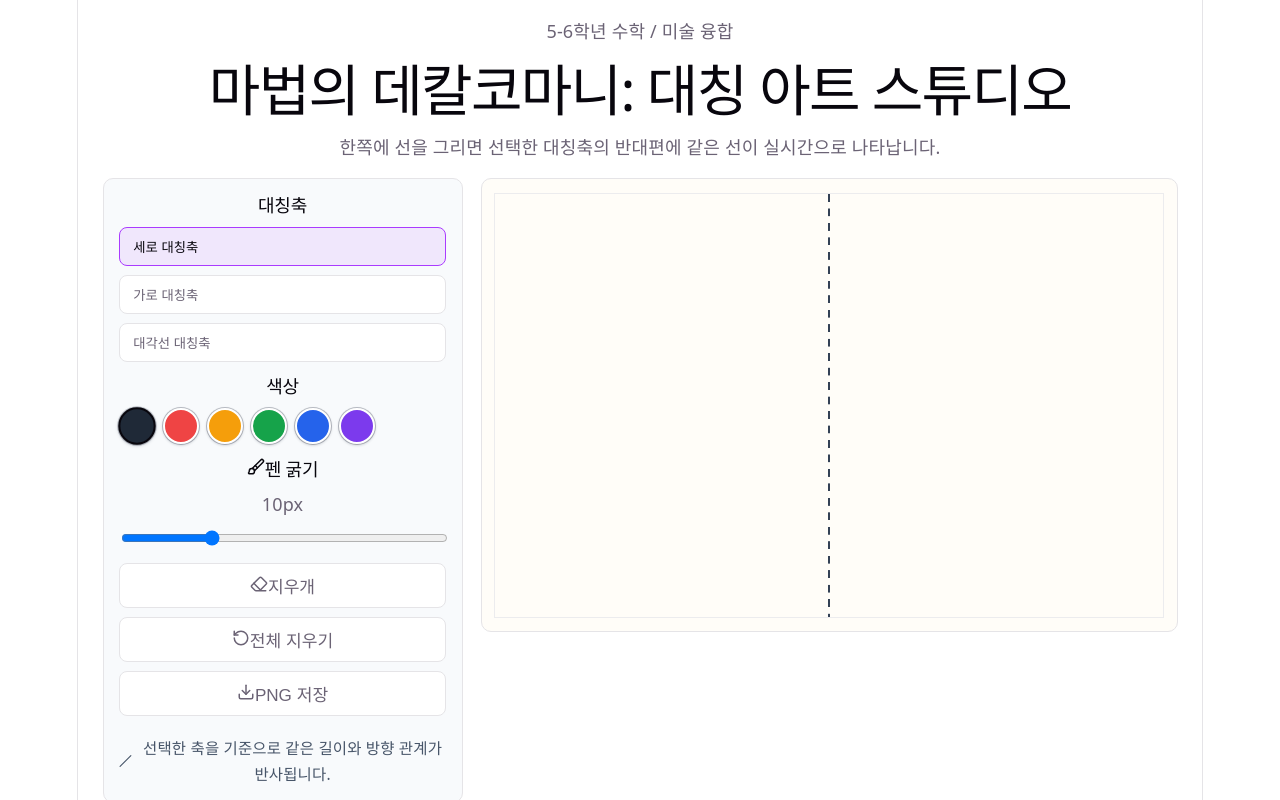
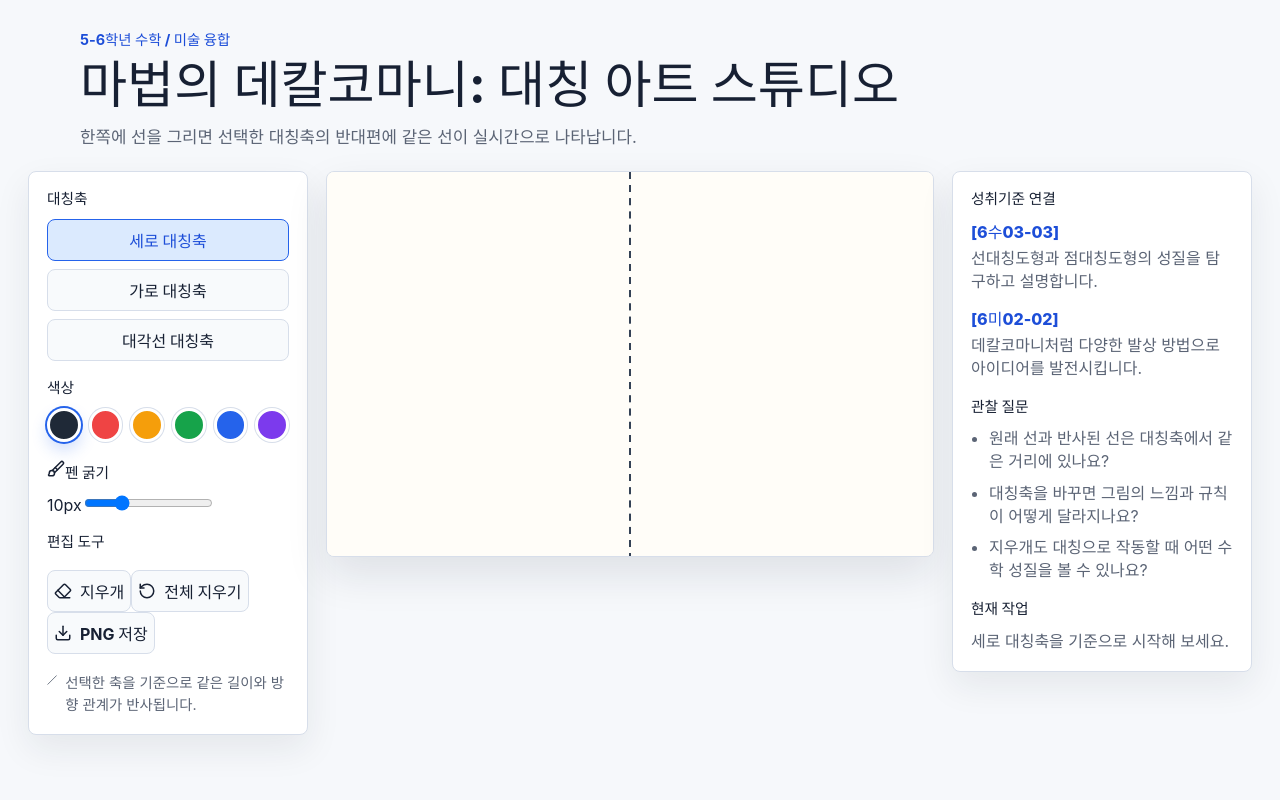
Before and after one commit to WBmaker2/symmetry-art-studio, a React (Vite) app: page / in a window 1280 px wide. Shown: the top 800 px of the page. Built offline with nearby package versions, Linux system fonts and the light colour scheme.

Commit message:
fix: align classroom studio styling

```diff
--- a/src/index.css
+++ b/src/index.css
@@ -1,111 +1,3 @@
-:root {
-  --text: #6b6375;
-  --text-h: #08060d;
-  --bg: #fff;
-  --border: #e5e4e7;
-  --code-bg: #f4f3ec;
-  --accent: #aa3bff;
-  --accent-bg: rgba(170, 59, 255, 0.1);
-  --accent-border: rgba(170, 59, 255, 0.5);
-  --social-bg: rgba(244, 243, 236, 0.5);
-  --shadow:
-    rgba(0, 0, 0, 0.1) 0 10px 15px -3px, rgba(0, 0, 0, 0.05) 0 4px 6px -2px;
-
-  --sans: system-ui, 'Segoe UI', Roboto, sans-serif;
-  --heading: system-ui, 'Segoe UI', Roboto, sans-serif;
-  --mono: ui-monospace, Consolas, monospace;
-
-  font: 18px/145% var(--sans);
-  letter-spacing: 0.18px;
-  color-scheme: light dark;
-  color: var(--text);
-  background: var(--bg);
-  font-synthesis: none;
-  text-rendering: optimizeLegibility;
-  -webkit-font-smoothing: antialiased;
-  -moz-osx-font-smoothing: grayscale;
-
-  @media (max-width: 1024px) {
-    font-size: 16px;
-  }
+#root {
+  min-height: 100vh;
 }
-
-@media (prefers-color-scheme: dark) {
-  :root {
-    --text: #9ca3af;
-    --text-h: #f3f4f6;
-    --bg: #16171d;
-    --border: #2e303a;
-    --code-bg: #1f2028;
-    --accent: #c084fc;
-    --accent-bg: rgba(192, 132, 252, 0.15);
-    --accent-border: rgba(192, 132, 252, 0.5);
-    --social-bg: rgba(47, 48, 58, 0.5);
-    --shadow:
-      rgba(0, 0, 0, 0.4) 0 10px 15px -3px, rgba(0, 0, 0, 0.25) 0 4px 6px -2px;
-  }
-
-  #social .button-icon {
-    filter: invert(1) brightness(2);
-  }
-}
-
-#root {
-  width: 1126px;
-  max-width: 100%;
-  margin: 0 auto;
-  text-align: center;
-  border-inline: 1px solid var(--border);
-  min-height: 100svh;
-  display: flex;
-  flex-direction: column;
-  box-sizing: border-box;
-}
-
-body {
-  margin: 0;
-}
-
-h1,
-h2 {
-  font-family: var(--heading);
-  font-weight: 500;
-  color: var(--text-h);
-}
-
-h1 {
-  font-size: 56px;
-  letter-spacing: -1.68px;
-  margin: 32px 0;
-  @media (max-width: 1024px) {
-    font-size: 36px;
-    margin: 20px 0;
-  }
-}
-h2 {
-  font-size: 24px;
-  line-height: 118%;
-  letter-spacing: -0.24px;
-  margin: 0 0 8px;
-  @media (max-width: 1024px) {
-    font-size: 20px;
-  }
-}
-p {
-  margin: 0;
-}
-
-code,
-.counter {
-  font-family: var(--mono);
-  display: inline-flex;
-  border-radius: 4px;
-  color: var(--text-h);
-}
-
-code {
-  font-size: 15px;
-  line-height: 135%;
-  padding: 4px 8px;
-  background: var(--code-bg);
-}
--- a/src/styles.css
+++ b/src/styles.css
@@ -1,217 +1,283 @@
-.app-shell {
-  width: min(1120px, 100%);
-  margin: 0 auto;
-  padding: 1rem 1.25rem 1.5rem;
+:root {
+  font-family:
+    Inter, Pretendard, -apple-system, BlinkMacSystemFont, "Segoe UI", sans-serif;
+  color: #172033;
+  background: #f6f8fb;
+  font-synthesis: none;
+  text-rendering: optimizeLegibility;
+  -webkit-font-smoothing: antialiased;
+  --accent: #2563eb;
+  --accent-strong: #1d4ed8;
+  --ink: #172033;
+  --muted: #5b6475;
+  --panel: #ffffff;
+  --line: #d7deea;
+  --canvas: #fffdf8;
+  --focus: #f59e0b;
+}
+
+* {
   box-sizing: border-box;
 }
 
+body {
+  margin: 0;
+  min-width: 320px;
+}
+
+button,
+input {
+  font: inherit;
+}
+
+button {
+  cursor: pointer;
+}
+
+.app-shell {
+  min-height: 100vh;
+  padding: 28px;
+}
+
 .studio-heading {
-  margin-bottom: 1rem;
+  max-width: 1120px;
+  margin: 0 auto 20px;
 }
 
 .subject-line {
-  color: var(--text);
-  margin-bottom: 0.4rem;
+  margin: 0 0 8px;
+  color: var(--accent-strong);
+  font-size: 0.9rem;
+  font-weight: 700;
+}
+
+.studio-heading h1 {
+  margin: 0;
+  font-size: clamp(2rem, 4vw, 3.6rem);
+  line-height: 1.08;
+  letter-spacing: 0;
+}
+
+.studio-heading p:last-child {
+  max-width: 720px;
+  margin: 12px 0 0;
+  color: var(--muted);
+  font-size: 1.05rem;
+  line-height: 1.6;
 }
 
 .workspace {
   display: grid;
-  grid-template-columns: minmax(280px, 360px) minmax(500px, 1fr);
-  gap: 1rem;
+  grid-template-columns: minmax(220px, 280px) minmax(0, 1fr) minmax(240px, 300px);
+  gap: 18px;
+  max-width: 1440px;
+  margin: 0 auto;
   align-items: start;
-  margin-bottom: 1rem;
 }
 
-.toolbar {
-  background: #f8fafc;
-  border: 1px solid var(--border);
-  border-radius: 10px;
-  padding: 0.85rem;
-  display: grid;
-  gap: 0.8rem;
+.toolbar,
+.learning-panel {
+  border: 1px solid var(--line);
+  border-radius: 8px;
+  background: var(--panel);
+  padding: 18px;
+  box-shadow: 0 14px 35px rgba(23, 32, 51, 0.08);
 }
 
-.tool-group {
-  display: grid;
-  gap: 0.6rem;
+.tool-group + .tool-group,
+.learning-panel section + section {
+  margin-top: 18px;
 }
 
-.tool-group h2 {
-  font-size: 1rem;
-  margin-bottom: 0;
+.tool-group h2,
+.learning-panel h2 {
+  margin: 0 0 10px;
+  font-size: 0.92rem;
+  line-height: 1.3;
 }
 
 .segmented-control {
   display: grid;
-  gap: 0.5rem;
+  gap: 8px;
 }
 
-.segment-button {
-  border: 1px solid var(--border);
+.segment-button,
+.icon-button {
+  min-height: 42px;
+  border: 1px solid var(--line);
   border-radius: 8px;
-  padding: 0.5rem 0.75rem;
-  background: #ffffff;
-  color: var(--text);
-  text-align: left;
+  background: #f8fafc;
+  color: var(--ink);
+  font-weight: 700;
 }
 
-.segment-button[aria-pressed='true'] {
+.segment-button[aria-pressed='true'],
+.icon-button[aria-pressed='true'] {
   border-color: var(--accent);
-  background: var(--accent-bg);
-  color: var(--text-h);
-  font-weight: 600;
+  background: #dbeafe;
+  color: var(--accent-strong);
 }
 
 .swatch-row {
-  display: flex;
-  flex-wrap: wrap;
-  gap: 0.45rem;
+  display: grid;
+  grid-template-columns: repeat(6, 1fr);
+  gap: 8px;
 }
 
 .color-swatch {
-  width: 2rem;
   aspect-ratio: 1;
+  min-width: 32px;
+  border: 3px solid #ffffff;
   border-radius: 999px;
-  border: 2px solid #fff;
-  box-shadow:
-    0 0 0 1px rgba(15, 23, 42, 0.25),
-    0 1px 3px rgba(15, 23, 42, 0.25);
-  padding: 0;
+  box-shadow: 0 0 0 1px var(--line);
 }
 
 .color-swatch[aria-pressed='true'] {
-  border-color: var(--text-h);
-  transform: scale(1.04);
-}
-
-.tool-group input[type='range'] {
-  width: 100%;
+  box-shadow:
+    0 0 0 2px var(--accent),
+    0 8px 16px rgba(37, 99, 235, 0.22);
 }
 
 .range-label {
-  color: var(--text-h);
-  font-size: 0.95rem;
+  display: grid;
+  grid-template-columns: auto 1fr auto;
+  gap: 10px;
+  align-items: center;
+  color: var(--muted);
+  font-size: 0.92rem;
 }
 
-.compact-tools .action-row {
+.range-label input {
+  width: 100%;
+  accent-color: var(--accent);
+}
+
+.compact-tools {
   display: grid;
-  grid-template-columns: 1fr;
-  gap: 0.5rem;
+  gap: 8px;
 }
 
 .icon-button {
-  border: 1px solid var(--border);
-  border-radius: 8px;
-  padding: 0.5rem 0.75rem;
-  background: #ffffff;
-  color: var(--text);
-  font-size: 0.95rem;
+  display: inline-flex;
+  gap: 8px;
+  align-items: center;
+  justify-content: center;
 }
 
 .axis-note {
   display: flex;
-  align-items: center;
-  gap: 0.4rem;
-  margin: 0.25rem 0 0;
-  color: #475569;
-  font-size: 0.86rem;
+  gap: 8px;
+  align-items: flex-start;
+  margin: 18px 0 0;
+  color: var(--muted);
+  font-size: 0.9rem;
+  line-height: 1.5;
 }
 
 .canvas-stage {
-  border: 1px solid var(--border);
-  border-radius: 10px;
   overflow: hidden;
-  background: #fffdf8;
-  display: grid;
-  justify-items: center;
-  align-items: stretch;
-  padding: 0.75rem;
+  border: 1px solid var(--line);
+  border-radius: 8px;
+  background:
+    linear-gradient(90deg, rgba(37, 99, 235, 0.08) 1px, transparent 1px),
+    linear-gradient(0deg, rgba(37, 99, 235, 0.08) 1px, transparent 1px),
+    var(--canvas);
+  background-size: 40px 40px;
+  box-shadow: 0 18px 42px rgba(23, 32, 51, 0.1);
 }
 
 .canvas-stage canvas {
+  display: block;
   width: 100%;
-  max-width: 100%;
   height: auto;
-  border: 1px solid rgba(15, 23, 42, 0.08);
-  background: white;
-}
-
-.learning-panel {
-  border: 1px solid var(--border);
-  border-radius: 10px;
-  padding: 0.85rem;
-  background: #f8fafc;
-  display: grid;
-  gap: 0.75rem;
-}
-
-.learning-panel section {
-  display: grid;
-  gap: 0.4rem;
-}
-
-.learning-panel h2 {
-  font-size: 1rem;
-  margin-bottom: 0;
+  touch-action: none;
 }
 
 .standard-list {
   display: grid;
-  gap: 0.6rem;
+  gap: 12px;
+  margin: 0;
 }
 
-.standard-list > div {
+.standard-list div {
   display: grid;
-  gap: 0.2rem;
+  gap: 4px;
 }
 
 .standard-list dt {
-  font-weight: 700;
-  color: var(--text-h);
+  color: var(--accent-strong);
+  font-weight: 800;
 }
 
 .standard-list dd {
   margin: 0;
-  color: var(--text);
+  color: var(--muted);
   line-height: 1.45;
 }
 
 .learning-panel ul {
+  display: grid;
+  gap: 8px;
   margin: 0;
-  padding-left: 1.1rem;
-  display: grid;
-  gap: 0.3rem;
+  padding-left: 18px;
+  color: var(--muted);
+  line-height: 1.45;
+}
+
+.learning-panel p {
+  margin: 0;
+  color: var(--muted);
+  line-height: 1.5;
 }
 
 .sr-status {
-  margin: 0;
-  font-size: 0.95rem;
-  padding: 0.55rem 0.65rem;
-  border-left: 3px solid var(--accent);
-  background: #f8f5ff;
-}
-
-.sr-only {
-  position: absolute;
+  position: fixed;
   width: 1px;
   height: 1px;
-  margin: -1px;
-  border: 0;
+  overflow: hidden;
   clip: rect(0 0 0 0);
-  clip-path: inset(50%);
-  overflow: hidden;
-  padding: 0;
   white-space: nowrap;
 }
 
-@media (max-width: 1060px) {
+:focus-visible {
+  outline: 3px solid var(--focus);
+  outline-offset: 3px;
+}
+
+@media (max-width: 1080px) {
   .workspace {
     grid-template-columns: 1fr;
   }
 
-  .canvas-stage,
-  .toolbar,
-  .learning-panel {
-    width: 100%;
+  .toolbar {
+    display: grid;
+    grid-template-columns: repeat(2, minmax(0, 1fr));
+    gap: 16px;
+  }
+
+  .tool-group + .tool-group {
+    margin-top: 0;
+  }
+
+  .axis-note {
+    grid-column: 1 / -1;
   }
 }
+
+@media (max-width: 640px) {
+  .app-shell {
+    padding: 18px;
+  }
+
+  .studio-heading h1 {
+    font-size: 2rem;
+  }
+
+  .toolbar {
+    grid-template-columns: 1fr;
+  }
+
+  .axis-note {
+    grid-column: auto;
+  }
+}
```
